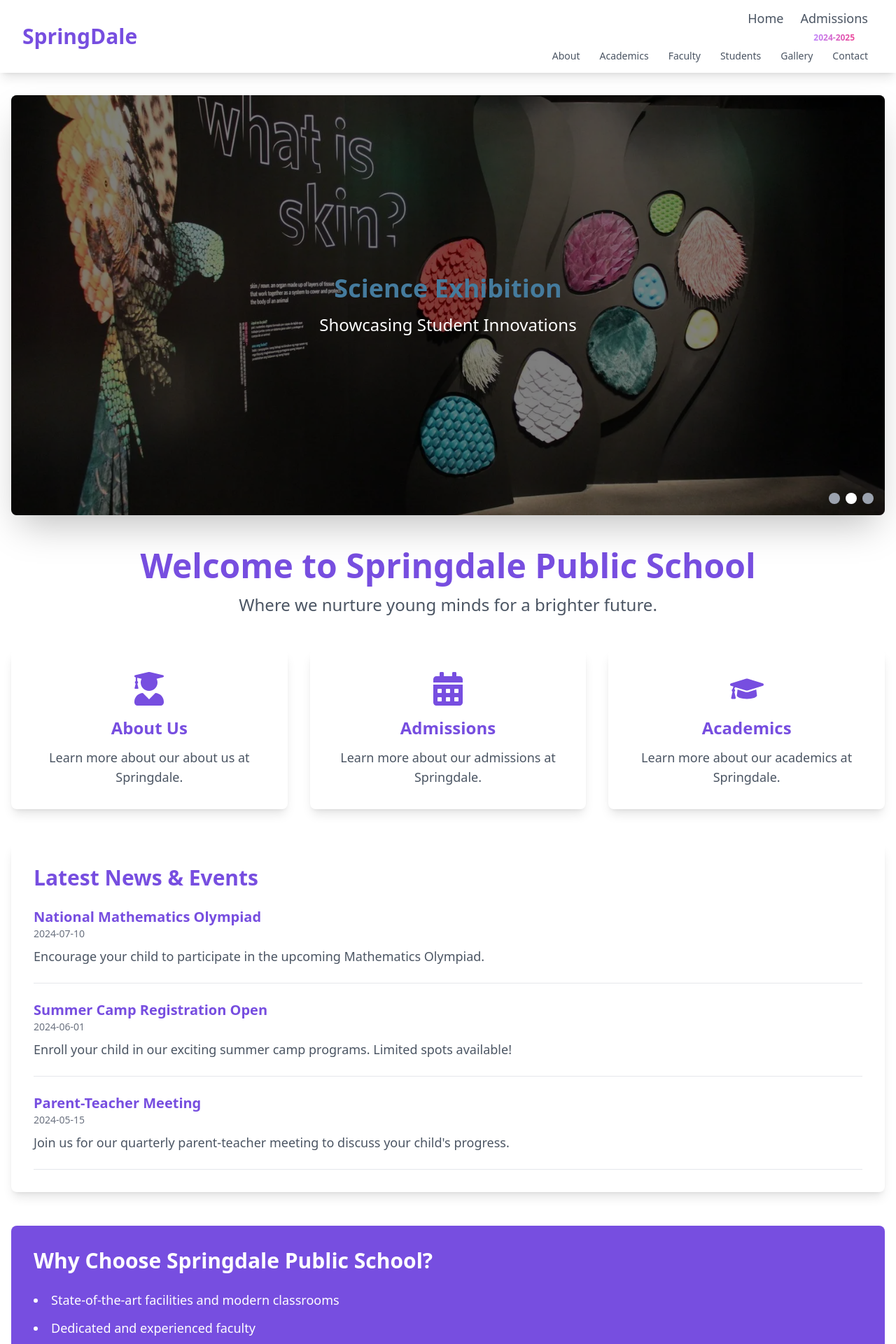
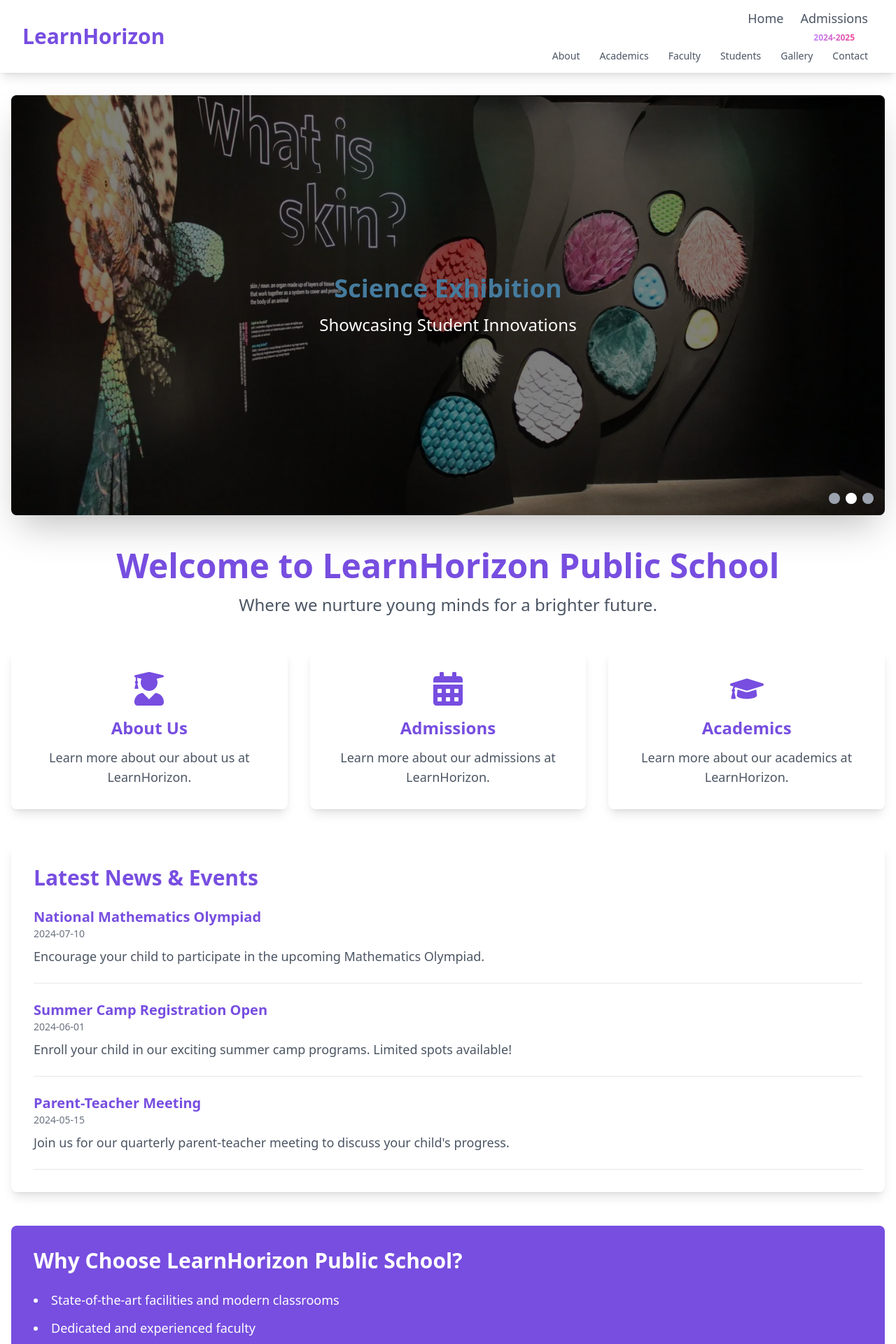
Before and after one commit to tarunmanoharann/LearnHorizon, a React (Vite) app: page / in a window 1280 px wide. Shown: the top 1920 px of the page at 70% size. Built offline with nearby package versions, Linux system fonts and the light colour scheme.

Commit message:
renaming the site
updated name from springdale to learnhorizon

```diff
--- a/src/components/Footer.tsx
+++ b/src/components/Footer.tsx
@@ -68,7 +68,7 @@ const Footer: React.FC = () => {
             </a>
           </div>
           <p className="mt-8 text-base text-gray-300 md:mt-0 md:order-1">
-            &copy; 2024 SpringDale. All rights reserved.
+            &copy; 2024 LearnHorizon. All rights reserved.
           </p>
         </div>
       </div>
--- a/src/components/Navbar.tsx
+++ b/src/components/Navbar.tsx
@@ -14,7 +14,7 @@ const Navbar: React.FC = () => {
         <div className="flex flex-col sm:flex-row sm:items-center sm:justify-between py-2">
           <div className="flex items-center justify-between">
             <Link to="/" className="text-3xl font-bold text-[#774EE0] py-2">
-              SpringDale
+              LearnHorizon
             </Link>
             <div className="sm:hidden">
               <button
--- a/src/pages/About.tsx
+++ b/src/pages/About.tsx
@@ -10,7 +10,7 @@ const About: React.FC = () => {
         animate={{ opacity: 1, y: 0 }}
         transition={{ duration: 0.5 }}
       >
-        About Springdale Public School
+        About LearnHorizon Public School
       </motion.h1>
 
       <motion.div
@@ -21,7 +21,7 @@ const About: React.FC = () => {
       >
         <h2 className="text-2xl font-semibold mb-4 text-[#774EE0]">Our History</h2>
         <p className="text-gray-700 mb-4">
-          Founded in 1985, Springdale Public School has been dedicated to providing quality education and holistic development to students for over three decades.
+          Founded in 1985, LearnHorizon Public School has been dedicated to providing quality education and holistic development to students for over three decades.
         </p>
       </motion.div>
 
@@ -57,7 +57,7 @@ const About: React.FC = () => {
       >
         <h2 className="text-2xl font-semibold mb-4">Message from the Principal</h2>
         <p className="italic">
-          "At Springdale, we believe in nurturing the potential of every student and guiding them towards a successful future."
+          "At LearnHorizon, we believe in nurturing the potential of every student and guiding them towards a successful future."
         </p>
       </motion.div>
 
--- a/src/pages/Academics.tsx
+++ b/src/pages/Academics.tsx
@@ -10,7 +10,7 @@ const Academics: React.FC = () => {
         animate={{ opacity: 1, y: 0 }}
         transition={{ duration: 0.5 }}
       >
-        Academics at Springdale Public School
+        Academics at LearnHorizon Public School
       </motion.h1>
 
       <div className="grid grid-cols-1 md:grid-cols-3 gap-8 mb-12">
--- a/src/pages/Contact.tsx
+++ b/src/pages/Contact.tsx
@@ -53,7 +53,7 @@ const Contact: React.FC = () => {
               <svg className="w-6 h-6 mr-2 text-[#774EE0]" fill="none" stroke="currentColor" viewBox="0 0 24 24" xmlns="http://www.w3.org/2000/svg">
                 <path strokeLinecap="round" strokeLinejoin="round" strokeWidth="2" d="M3 8l7.89 5.26a2 2 0 002.22 0L21 8M5 19h14a2 2 0 002-2V7a2 2 0 00-2-2H5a2 2 0 00-2 2v10a2 2 0 002 2z"></path>
               </svg>
-              <p>info@springdale.edu</p>
+              <p>info@learnhorizon.edu</p>
             </div>
           </div>
 
--- a/src/pages/Faculty.tsx
+++ b/src/pages/Faculty.tsx
@@ -117,7 +117,7 @@ const Faculty: React.FC = () => {
         }}
       >
         <p className="text-lg text-gray-700">
-          At Springdale Public School, we pride ourselves on our exceptional faculty. Our teachers are not just educators;
+          At LearnHorizon Public School, we pride ourselves on our exceptional faculty. Our teachers are not just educators;
           they are mentors, innovators, and lifelong learners dedicated to nurturing the potential in every student.
         </p>
       </motion.div>
--- a/src/pages/Gallery.tsx
+++ b/src/pages/Gallery.tsx
@@ -46,7 +46,7 @@ const Gallery: React.FC = () => {
         transition={{ duration: 0.5 }}
         className="text-4xl font-bold text-[#774EE0] mb-6"
       >
-        SpringDale Gallery
+        LearnHorizon Gallery
       </motion.h1>
 
       <motion.div
--- a/src/pages/Home.tsx
+++ b/src/pages/Home.tsx
@@ -91,7 +91,7 @@ const WelcomeSection: React.FC = () => (
     className="text-center mb-12"
   >
     <h1 className="text-5xl font-bold text-[#774EE0] mb-4">
-      Welcome to Springdale Public School
+      Welcome to LearnHorizon Public School
     </h1>
     <p className="text-2xl text-gray-600">
       Where we nurture young minds for a brighter future.
@@ -208,7 +208,7 @@ const WhyChooseUsSection: React.FC = () => {
       }}
       className="bg-[#774EE0] text-white p-8 rounded-lg"
     >
-      <h2 className="text-3xl font-semibold mb-6">Why Choose Springdale Public School?</h2>
+      <h2 className="text-3xl font-semibold mb-6">Why Choose LearnHorizon Public School?</h2>
       <ul className="list-disc list-inside space-y-3 text-lg">
         <li>State-of-the-art facilities and modern classrooms</li>
         <li>Dedicated and experienced faculty</li>
@@ -224,7 +224,7 @@ const QuickLink: React.FC<{ title: string; to: string; icon: React.ReactNode }>
   <Link to={to} className="bg-white shadow-lg rounded-lg p-8 hover:shadow-xl transition duration-300 transform hover:-translate-y-2 flex flex-col items-center text-center">
     <div className="text-[#774EE0] text-5xl mb-4">{icon}</div>
     <h3 className="text-2xl font-semibold text-[#774EE0] mb-3">{title}</h3>
-    <p className="text-gray-600 text-lg">Learn more about our {title.toLowerCase()} at Springdale.</p>
+    <p className="text-gray-600 text-lg">Learn more about our {title.toLowerCase()} at LearnHorizon.</p>
   </Link>
 );
 
--- a/src/pages/Students.tsx
+++ b/src/pages/Students.tsx
@@ -76,7 +76,7 @@ const Students: React.FC = () => {
         <div className="bg-white shadow-lg rounded-lg p-6 mb-8">
           <h2 className="text-2xl font-semibold text-[#774EE0] mb-4">Extracurricular Activities</h2>
           <p className="text-gray-700 mb-4">
-            At SpringDale, we believe in nurturing well-rounded individuals. Our diverse range of extracurricular
+            At LearnHorizon, we believe in nurturing well-rounded individuals. Our diverse range of extracurricular
             activities provides students with opportunities to explore their interests and develop new skills.
           </p>
           <div className="grid grid-cols-2 sm:grid-cols-3 lg:grid-cols-4 gap-6">
```
